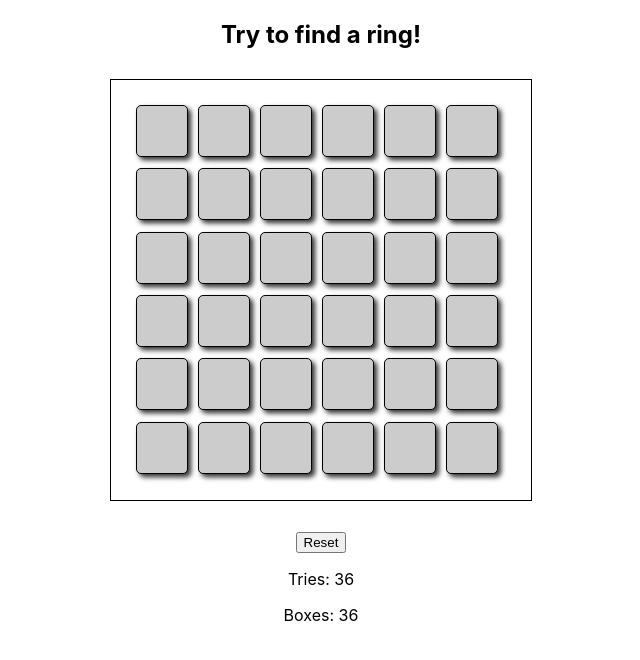
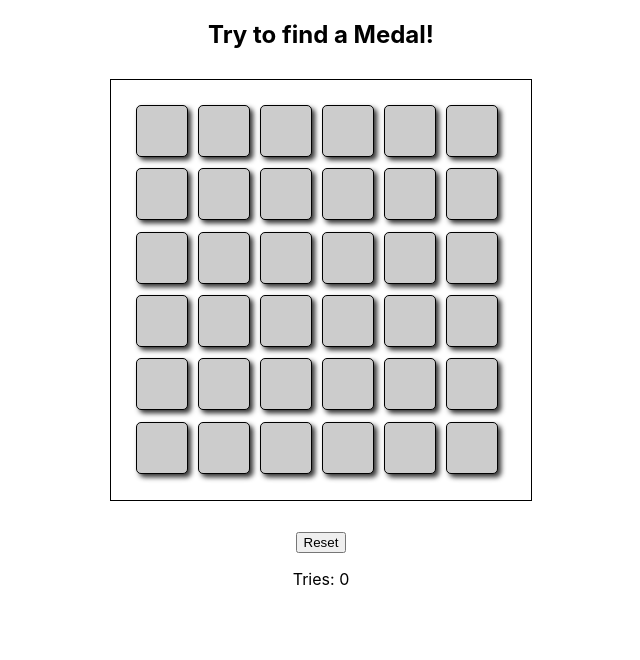
Before and after one commit to Chyngyz-Isakov/homework-54-minesweeper, a React (Create React App) app: page / in a window 1280 px wide. Shown: the top 660 px of the page, without its empty margins (319-959 px from the left). Built offline with nearby package versions, Linux system fonts and the light colour scheme.

Commit message:
create reset button and tries counter

```diff
--- a/src/App.css
+++ b/src/App.css
@@ -29,6 +29,16 @@
 }
 
 .Box-clicked {
-  background: white;
+  background-image: url("https://img.favpng.com/19/6/24/check-mark-computer-icons-sign-clip-art-png-favpng-iFiVE36gqaa5HBVQ4AWZz1tHP.jpg");
+  background-size: cover;
+  background-repeat: no-repeat;
+  /*background: white;*/
   border: 1px solid red;
 }
+
+.Box-clicked-find {
+  background-image: url("https://cdn-icons-png.flaticon.com/512/3652/3652294.png");
+  background-size: cover;
+  background-repeat: no-repeat;
+  border: 1px solid darkgreen;
+}
--- a/src/App.tsx
+++ b/src/App.tsx
@@ -1,6 +1,7 @@
 import React, {useState} from 'react';
 import './App.css';
 import GameBox from "./components/GameBox/GameBox";
+import {ITriesProps} from "./components/types";
 
 const App = () => {
 
@@ -18,10 +19,16 @@ const App = () => {
         return items;
     }
 
+    const reset = () =>{
+        setItems(createItems());
+        setTries(0)
+    }
+
     const [items, setItems] = useState(createItems());
 
 
-
+    const [tries, setTries] = useState(0);
+    console.log(tries);
 
     const openBox = (id: number) => {
         const itemsCopy = [...items];
@@ -30,25 +37,25 @@ const App = () => {
         itemsCopy[id] = boxCopy;
 
         setItems(itemsCopy);
+        setTries(tries + 1)
     };
 
 
     return (
         <div className="App">
-            <h2>Try to find a ring!</h2>
+            <h2>Try to find a Medal!</h2>
             <div className='box-wrap'>
                 {items.map((box, index) => (
                     <GameBox
-                             key={index}
-                             hasItem={box.hasItem}
-                             clicked={box.clicked}
-                             openBox={() => openBox(index)}
+                        key={index}
+                        hasItem={box.hasItem}
+                        clicked={box.clicked}
+                        openBox={() => openBox(index)}
                     />
                 ))}
             </div>
-            <button onClick={createItems}>Reset</button>
-            <p>Tries: {items.length}</p>
-            <p>Boxes: {items.length}</p>
+            <button onClick={reset}>Reset</button>
+            <p>Tries: {tries}</p>
         </div>
     );
 }
--- a/src/components/GameBox/GameBox.tsx
+++ b/src/components/GameBox/GameBox.tsx
@@ -5,14 +5,17 @@ interface IProps {
     hasItem: boolean;
     clicked: boolean;
     openBox: React.MouseEventHandler;
-    // className: string;
+
 }
 
-const GameBox: React.FC<IProps> = ({ openBox,clicked}) => {
+const GameBox: React.FC<IProps> = ({openBox, clicked, hasItem}) => {
     const boxClasses = ['Box'];
 
     if (clicked) {
         boxClasses.push('Box-clicked');
+    }
+    if (clicked && hasItem){
+        boxClasses.push('Box-clicked-find');
     }
 
     return (
```
